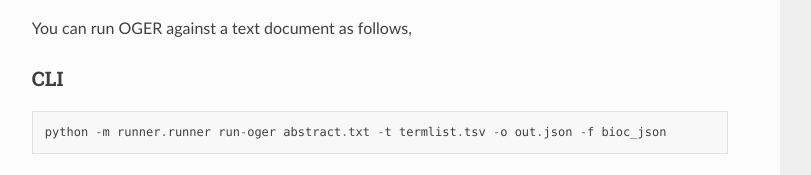
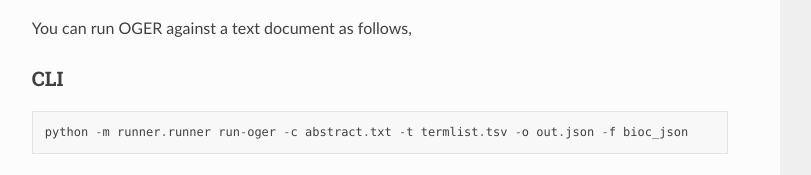
Before and after one commit to monarch-initiative/ontorunner, a plain HTML site: page docs/static/intro.html in a window 1280 px wide. Shown: the part 1137-1312 px from the top of the page, without its empty margins (320-1131 px from the left). Drawn offline with Linux system fonts and the light colour scheme.

Commit message:
minor typo in docs

```diff
--- a/docs/static/intro.html
+++ b/docs/static/intro.html
@@ -229,7 +229,7 @@ NER tools in addition to OGER.</p>
 <p>You can run OGER against a text document as follows,</p>
 <div class="section" id="id3">
 <h3>CLI<a class="headerlink" href="#id3" title="Permalink to this headline">¶</a></h3>
-<div class="highlight-default notranslate"><div class="highlight"><pre><span></span><span class="n">python</span> <span class="o">-</span><span class="n">m</span> <span class="n">runner</span><span class="o">.</span><span class="n">runner</span> <span class="n">run</span><span class="o">-</span><span class="n">oger</span> <span class="n">abstract</span><span class="o">.</span><span class="n">txt</span> <span class="o">-</span><span class="n">t</span> <span class="n">termlist</span><span class="o">.</span><span class="n">tsv</span> <span class="o">-</span><span class="n">o</span> <span class="n">out</span><span class="o">.</span><span class="n">json</span> <span class="o">-</span><span class="n">f</span> <span class="n">bioc_json</span>
+<div class="highlight-default notranslate"><div class="highlight"><pre><span></span><span class="n">python</span> <span class="o">-</span><span class="n">m</span> <span class="n">runner</span><span class="o">.</span><span class="n">runner</span> <span class="n">run</span><span class="o">-</span><span class="n">oger</span> <span class="o">-</span><span class="n">c</span> <span class="n">abstract</span><span class="o">.</span><span class="n">txt</span> <span class="o">-</span><span class="n">t</span> <span class="n">termlist</span><span class="o">.</span><span class="n">tsv</span> <span class="o">-</span><span class="n">o</span> <span class="n">out</span><span class="o">.</span><span class="n">json</span> <span class="o">-</span><span class="n">f</span> <span class="n">bioc_json</span>
 </pre></div>
 </div>
 <blockquote>
```
Also changed, not shown: docs/_sources/static/intro.md.txt, 1 other file.
